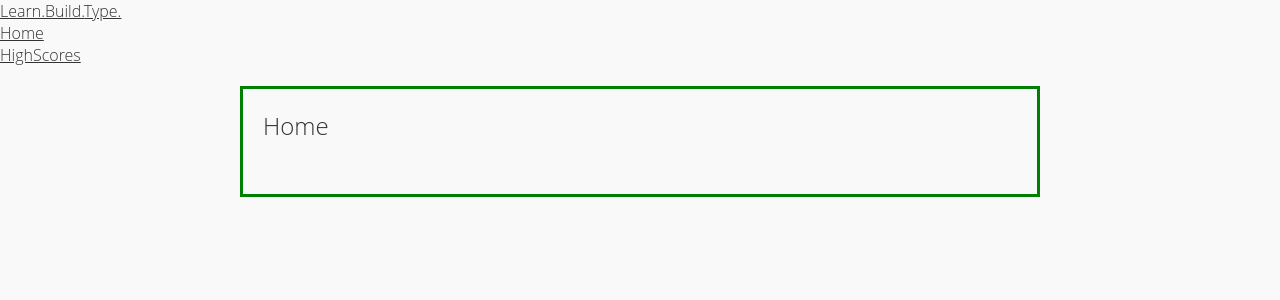
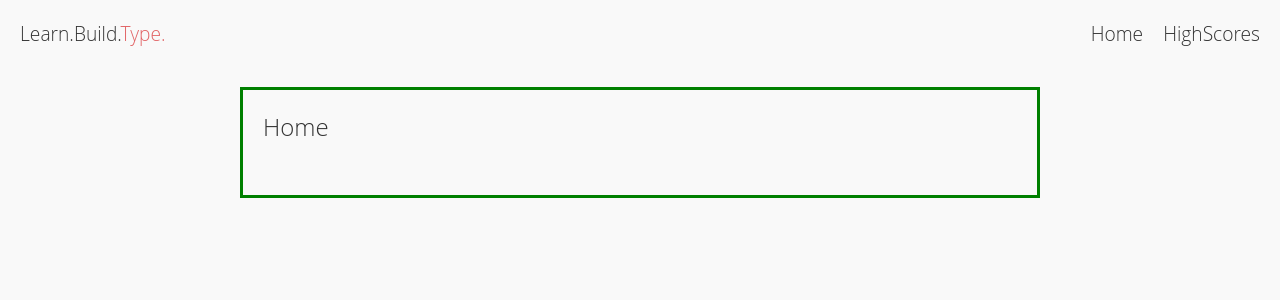
Before and after one commit to matthewfee/typingchallenge, a React (Vite) app: page / in a window 1280 px wide. Shown: the top 300 px of the page. Built offline with nearby package versions, Linux system fonts and the light colour scheme.

Commit message:
styled navbar

```diff
--- a/src/components/Navbar.tsx
+++ b/src/components/Navbar.tsx
@@ -1,21 +1,27 @@
 import React from 'react'
 import { Link } from 'react-router-dom'
+import { StyledLink, StyledNavbar, StyledNavItems } from '../styled/Navbar'
+import { Accent } from '../styled/Random'
 
 const Navbar = () => {
   return (
-    <nav>
-        <div>
-            <Link to="/">
-                Learn.Build.<span>Type.</span>
-            </Link>
-        </div>
+    <StyledNavbar>
+      <div>
+        <StyledLink to='/'>
+          {' '}
+          Learn.Build.<Accent>Type.</Accent>
+        </StyledLink>
+      </div>
 
-        <ul>
-            <li><Link to="/">Home</Link></li>
-            <li><Link to="/highScores">HighScores</Link></li>
-        </ul>
-
-    </nav>
+      <StyledNavItems>
+        <li>
+          <StyledLink to='/'>Home</StyledLink>
+        </li>
+        <li>
+          <StyledLink to='/highScores'>HighScores</StyledLink>
+        </li>
+      </StyledNavItems>
+    </StyledNavbar>
   )
 }
 
--- /dev/null
+++ b/src/styled/Navbar.tsx
@@ -0,0 +1,33 @@
+import { Link } from 'react-router-dom'
+import styled from 'styled-components'
+
+export const StyledNavbar = styled.nav`
+  display: grid;
+  grid-template-columns: 1fr auto;
+  padding: 20px;
+`
+
+export const StyledNavBrand = styled.div`
+  font-size: 1.4rem;
+
+  & > a {
+    text-decoration: none;
+  }
+`
+
+export const StyledNavItems = styled.ul`
+  list-style: none;
+  padding-left: 0;
+  display: grid;
+  grid-auto-flow: column;
+  grid-gap: 20px;
+`
+
+export const StyledLink = styled(Link)`
+  text-decoration: none;
+  font-size: 1.2rem;
+  transition: color 200ms;
+  &:hover {
+    color: #e16365;
+  }
+`
--- /dev/null
+++ b/src/styled/Random.tsx
@@ -0,0 +1,5 @@
+import styled from 'styled-components'
+
+export const Accent = styled.span`
+  color: #e16365;
+`
```
